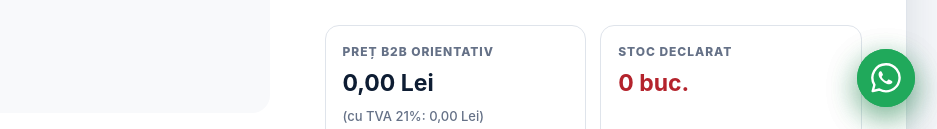
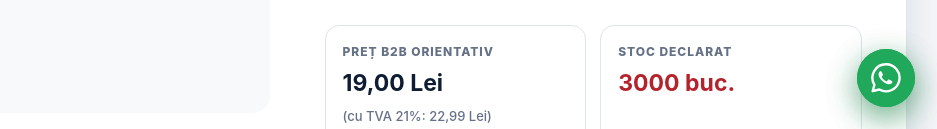
Before and after one commit to 11ONGOAL/Helpship, a plain HTML site: page products/covoras-decorativ-pentru-bradul-de-craciun.html in a window 1280 px wide. Shown: the part 671-800 px from the top of the page, 343-1280 px from the left. Drawn offline with Linux system fonts and the light colour scheme.

```diff
--- a/products/covoras-decorativ-pentru-bradul-de-craciun.html
+++ b/products/covoras-decorativ-pentru-bradul-de-craciun.html
@@ -143,8 +143,8 @@
           <p class="detail-description"><strong>Bradul decorativ de Crăciun pentru perete, realizat din material textil tip fetru și prevăzut cu ornamente colorate</strong>, reprezintă o alternativă practică la brazii tradiționali, fiind conceput pentru amenajarea spațiilor interioare și pentru activități decorative tematice.</p>
 
           <div class="detail-price-row">
-            <div><span class="detail-label">Preț B2B orientativ</span><strong class="detail-price">0,00 Lei</strong><span class="detail-vat">(cu TVA 21%: 0,00 Lei)</span></div>
-            <div><span class="detail-label">Stoc declarat</span><strong class="detail-stock out-of-stock">0 buc.</strong></div>
+            <div><span class="detail-label">Preț B2B orientativ</span><strong class="detail-price">19,00 Lei</strong><span class="detail-vat">(cu TVA 21%: 22,99 Lei)</span></div>
+            <div><span class="detail-label">Stoc declarat</span><strong class="detail-stock out-of-stock">3000 buc.</strong></div>
           </div>
 
           <div class="detail-actions">
```
